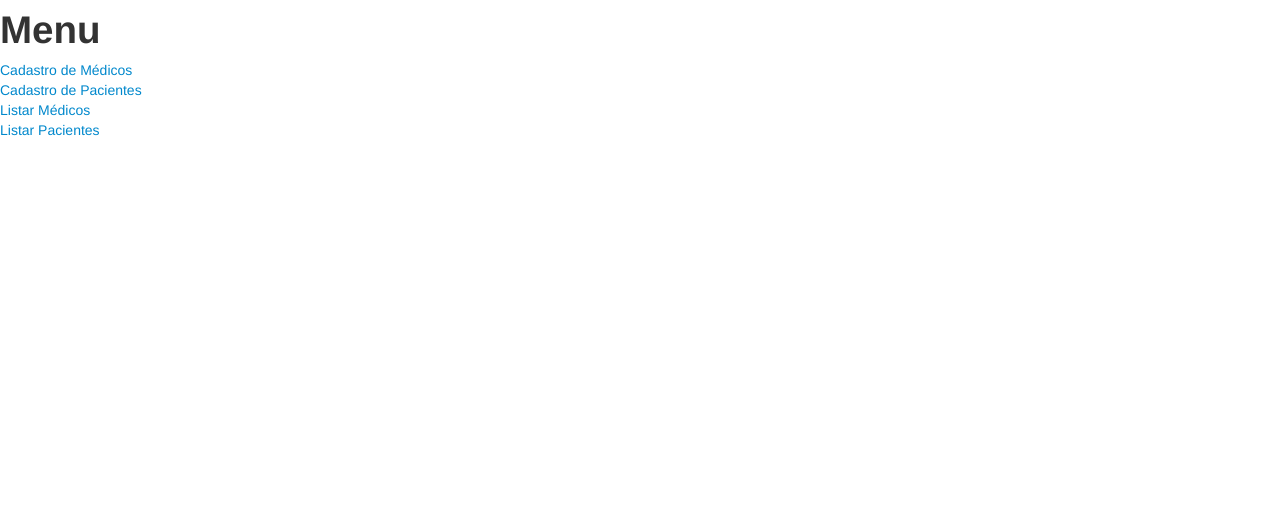
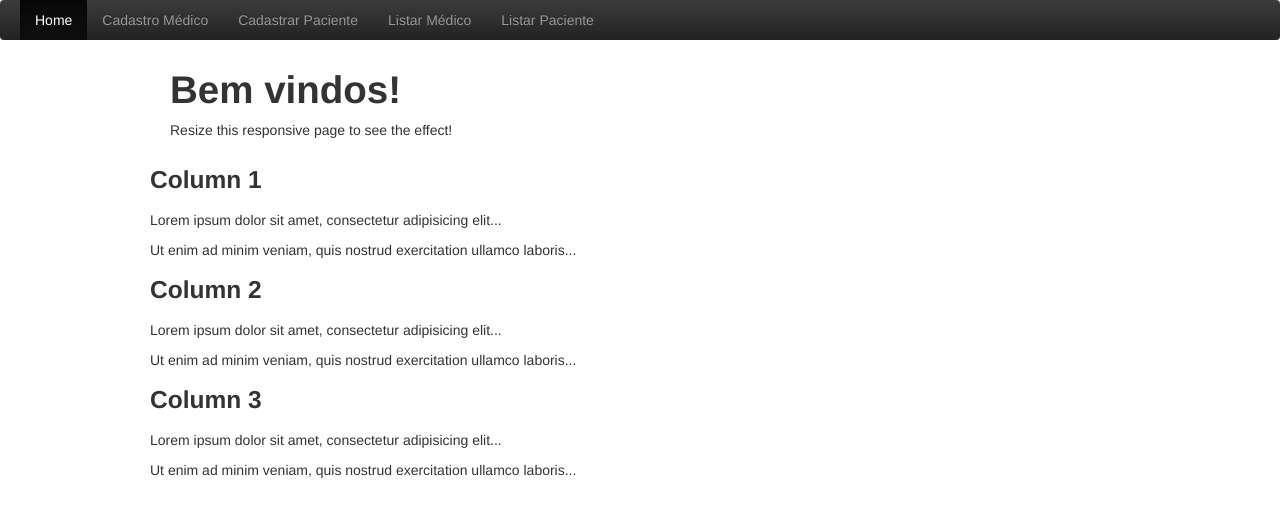
Before and after one commit to juhriccelli/aulasDWE, a PHP site: page / in a window 1280 px wide. Shown: the top 517 px of the page. Run offline with PHP 8.4, Linux system fonts and the light colour scheme; some libraries are stand-ins or nearby versions.

Commit message:
Terceira versão do projeto AcessaIFSP

```diff
--- a/Lista de Exercicios/Exercicio 1/index.html
+++ /dev/null
@@ -1,20 +0,0 @@
-<!DOCTYPE html>
-<html>
-    <head>
-        <title>Controle de Hospital</title>
-        <meta charset="utf-8">
-        <script src="../grafismo/js/jquery.min.js"></script>
-	<link rel="stylesheet" href="../grafismo/css/bootstrap.min.css">
-        <link rel="stylesheet" href="../grafismo/css/bootstrap-theme.min.css">
-        <script src="../grafismo/js/bootstrap.min.js"></script>
-    </head>
-    <body>
-        <h1>Menu</h1>
-
-        <a href="medico/form_cadastro_medico.php">Cadastro de Médicos</a> <br />
-        <a href="paciente/form_cadastro_paciente.html">Cadastro de Pacientes</a> <br />
-        <a href="medico/listar_medicos.php">Listar Médicos</a> <br />
-        <a href="paciente/listar_pacientes.php">Listar Pacientes</a> <br />
-
-    </body>
-</html>
--- /dev/null
+++ b/Lista de Exercicios/Exercicio 1/index.php
@@ -0,0 +1,43 @@
+<?php
+require_once('navBar.php');
+?>
+<!DOCTYPE html>
+<html lang="en">
+<head>
+  	<meta charset="utf-8">
+	<title>Controle de Hospital</title>
+	<meta http-equiv="X-UA-Compatible" content="IE=edge">
+	<meta name="viewport" content="width=device-width, initial-scale=1">
+        <script src="grafismo/js/jquery.min.js"></script>
+	<link rel="stylesheet" href="grafismo/css/bootstrap.min.css">
+        <link rel="stylesheet" href="grafismo/css/bootstrap-theme.min.css">
+        <script src="grafismo/js/bootstrap.min.js"></script>
+</head>
+<body>
+
+<div class="container">
+  <div class="jumbotron">
+    <h1>Bem vindos!</h1>
+    <p>Resize this responsive page to see the effect!</p>
+  </div>
+  <div class="row">
+    <div class="col-sm-4">
+      <h3>Column 1</h3>
+      <p>Lorem ipsum dolor sit amet, consectetur adipisicing elit...</p>
+      <p>Ut enim ad minim veniam, quis nostrud exercitation ullamco laboris...</p>
+    </div>
+    <div class="col-sm-4">
+      <h3>Column 2</h3>
+      <p>Lorem ipsum dolor sit amet, consectetur adipisicing elit...</p>
+      <p>Ut enim ad minim veniam, quis nostrud exercitation ullamco laboris...</p>
+    </div>
+    <div class="col-sm-4">
+      <h3>Column 3</h3>
+      <p>Lorem ipsum dolor sit amet, consectetur adipisicing elit...</p>
+      <p>Ut enim ad minim veniam, quis nostrud exercitation ullamco laboris...</p>
+    </div>
+  </div>
+</div>
+
+</body>
+</html>
--- a/Lista de Exercicios/Exercicio 1/medico/form_cadastro_medico.php
+++ b/Lista de Exercicios/Exercicio 1/medico/form_cadastro_medico.php
@@ -1,5 +1,6 @@
 <?php
 	require_once('../bd/conexao.php');
+        require_once('../navBar.php');
 ?>
 <!DOCTYPE html>
 <html>
--- /dev/null
+++ b/Lista de Exercicios/Exercicio 1/navBar.php
@@ -0,0 +1,26 @@
+<!DOCTYPE html>
+<html lang="en">
+    <head>
+        <title>Controle de Hospital</title>
+        <meta charset="utf-8">
+        <meta name="viewport" content="width=device-width, initial-scale=1">
+        <script src="grafismo/js/jquery.min.js"></script>
+        <link rel="stylesheet" href="grafismo/css/bootstrap.min.css">
+        <link rel="stylesheet" href="grafismo/css/bootstrap-theme.min.css">
+        <script src="grafismo/js/bootstrap.min.js"></script>
+    </head>
+    <body>
+        <nav class="navbar navbar-inverse">
+            <div class="container-fluid">
+                <ul class="nav navbar-nav">
+                    <li class="active"><a href="index.php">Home</a></li>
+                    <li><a href="medico/form_cadastro_medico.php">Cadastro Médico</a></li>
+                    <li><a href="paciente/form_cadastro_paciente.php">Cadastrar Paciente</a></li>
+                    <li><a href="medico/listar_medicos.php">Listar Médico</a></li>
+                    <li><a href="paciente/listar_pacientes.php">Listar Paciente</a></li>
+                </ul>
+            </div>
+        </nav>
+
+    </body>
+</html>
--- a/Lista de Exercicios/Exercicio 1/paciente/form_cadastro_paciente.html
+++ b/Lista de Exercicios/Exercicio 1/paciente/form_cadastro_paciente.php
@@ -1,5 +1,6 @@
 <?php
 	require_once('../bd/conexao.php');
+        require_once('../navBar.php');
 ?>
 <!DOCTYPE html>
 <html>
--- a/Lista de Exercicios/Exercicio 1/paciente/listar_pacientes.php
+++ b/Lista de Exercicios/Exercicio 1/paciente/listar_pacientes.php
@@ -1,5 +1,6 @@
 <?php
 	require_once('../bd/conexao.php');
+        require_once('../navBar.php');
 
 //	$sql = 'SELECT * FROM paciente_view';
 
```
Also changed, not shown: Lista de Exercicios/Exercicio 1/medico/listar_medicos.php (+6 -5 lines).
